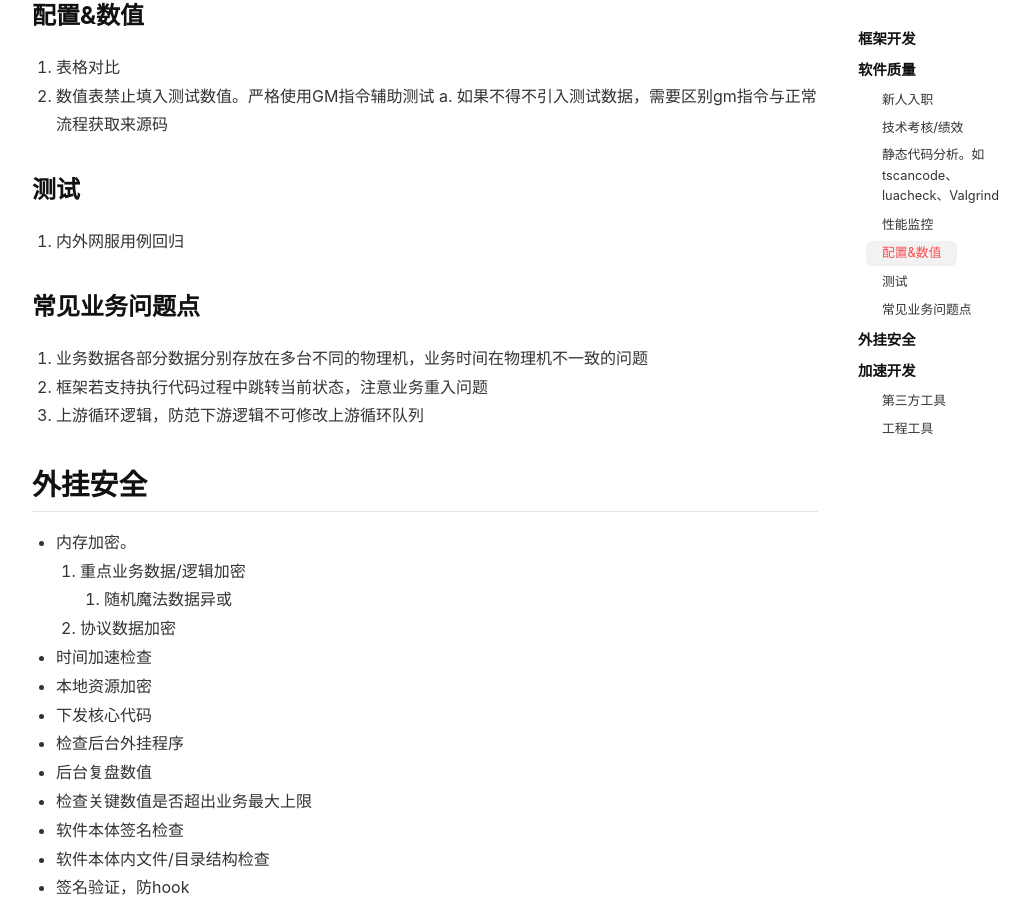
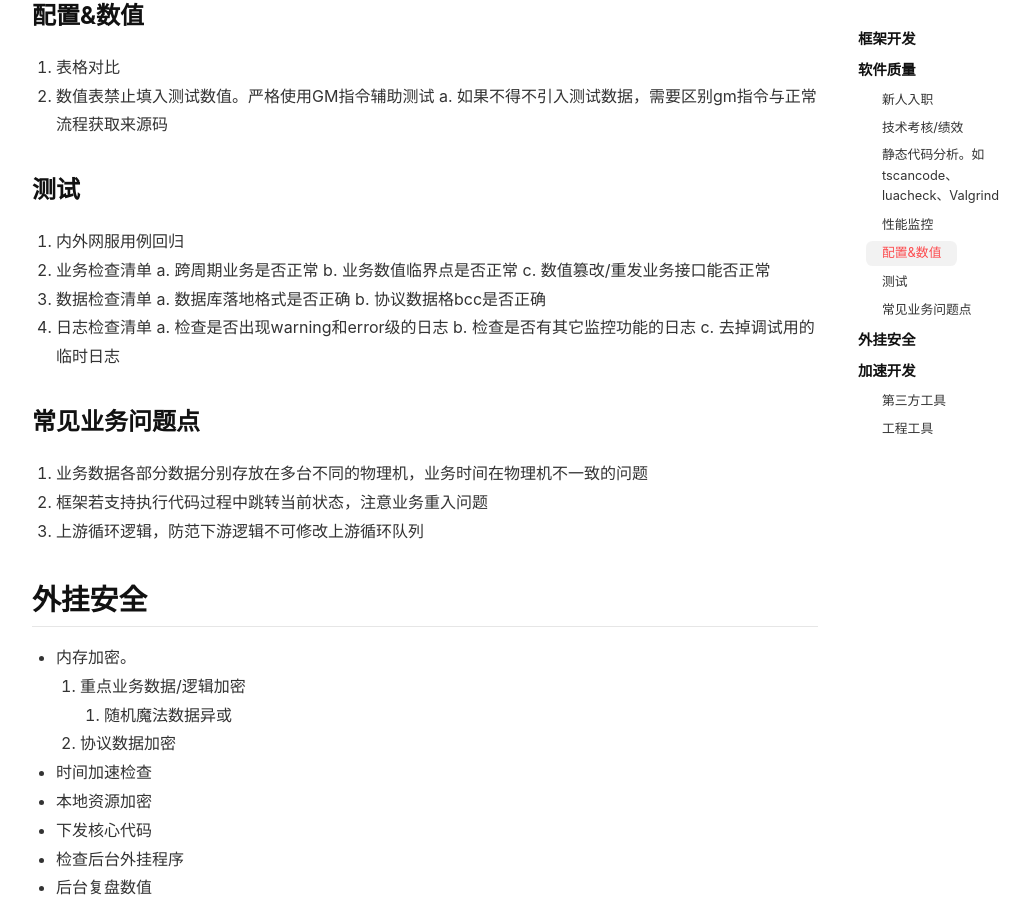
Before and after one commit to lizijie/lizijie.github.io, a Jekyll site: the page built from _posts/2021-10-10-游戏开发纲领.md, in a window 1280 px wide and 900 px high, scrolled down 6076 px. Shown: the whole window, without its empty margins (105-1135 px from the left). Built offline with Jekyll 4.4.1, drawn with Linux system fonts in a browser that asks for light colours; nearby versions of some CDN libraries; comment, search, counter and statistics services are not loaded.

Commit message:
update 2021-10-10-游戏开发纲领

```diff
--- a/_posts/2021-10-10-游戏开发纲领.md
+++ b/_posts/2021-10-10-游戏开发纲领.md
@@ -242,6 +242,17 @@ tags: 游戏开发
 
 ### 测试
 1. 内外网服用例回归
+2. 业务检查清单
+    a. 跨周期业务是否正常
+    b. 业务数值临界点是否正常
+    c. 数值篡改/重发业务接口能否正常
+3. 数据检查清单
+    a. 数据库落地格式是否正确
+    b. 协议数据格bcc是否正确
+4. 日志检查清单
+    a. 检查是否出现warning和error级的日志
+    b. 检查是否有其它监控功能的日志
+    c. 去掉调试用的临时日志
 
 ### 常见业务问题点
 1. 业务数据各部分数据分别存放在多台不同的物理机，业务时间在物理机不一致的问题
```
